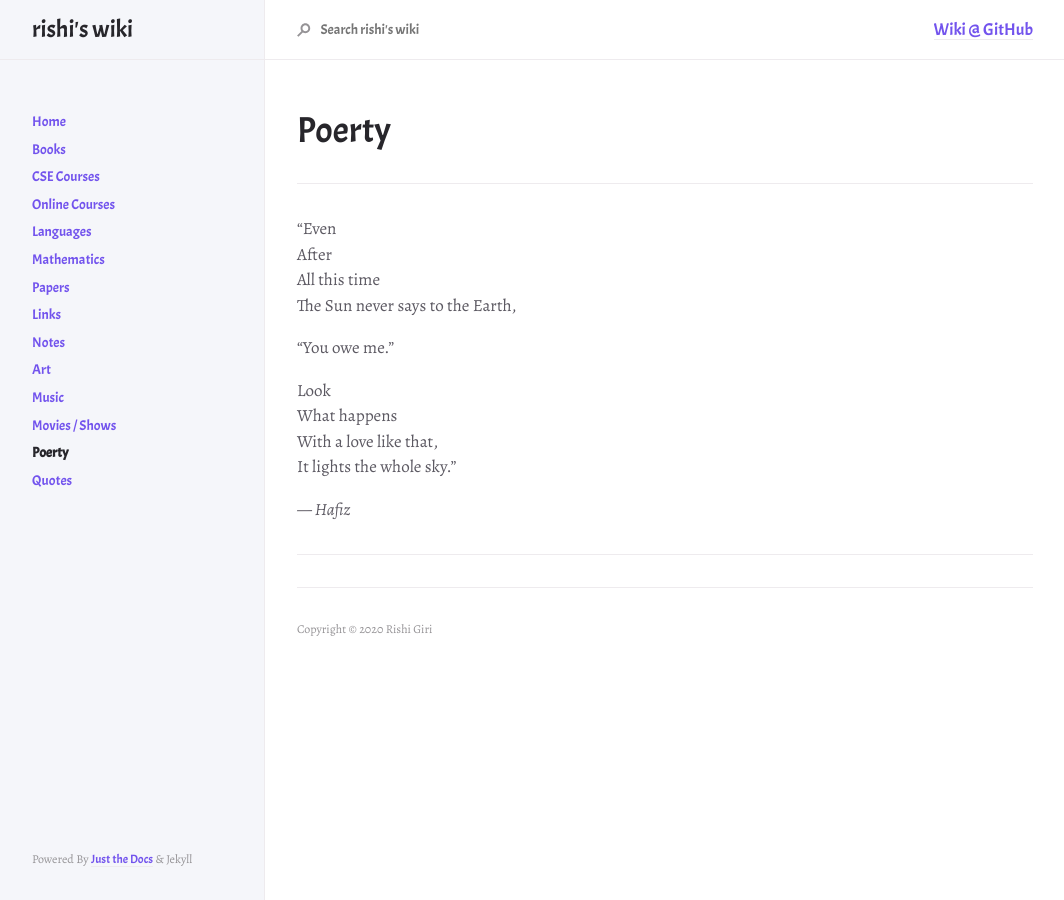
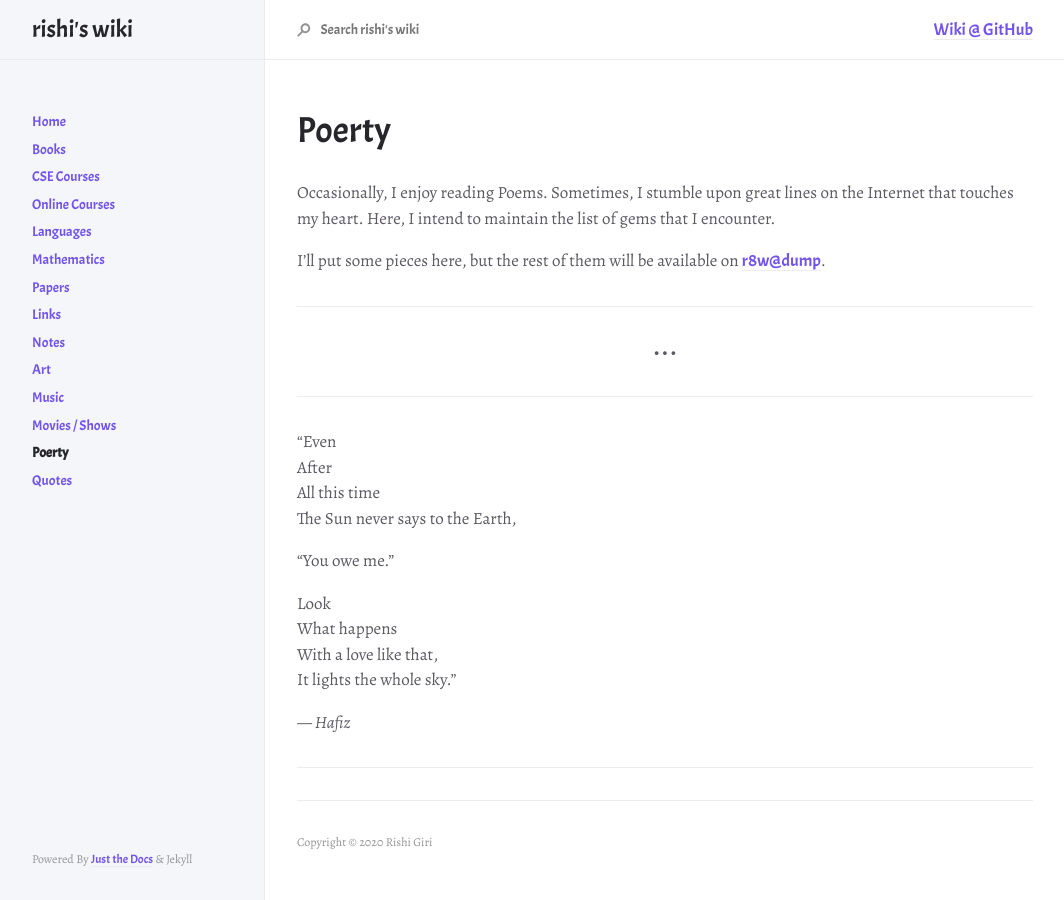
Before and after one commit to r8w/r8w, a Jekyll site: the page built from docs/poetry.md, in a window 1280 px wide. Shown: the whole page, without its empty margins (107-1171 px from the left). Built offline with Jekyll 4.4.1, drawn with Linux system fonts in a browser that asks for light colours; nearby versions of some CDN libraries.

Commit message:
update changes

```diff
--- a/docs/poetry.md
+++ b/docs/poetry.md
@@ -5,6 +5,14 @@ nav_order: 11
 ---
 
 # Poerty
+
+Occasionally, I enjoy reading Poems. Sometimes, I stumble upon great lines on the Internet that touches my heart. Here, I intend to maintain the list of gems that I encounter.
+
+I'll put some pieces here, but the rest of them will be available on [r8w@dump](https://r8w.github.io/notes).
+
+---
+
+<p align="center">• • •</p>
 
 ---
 
```
